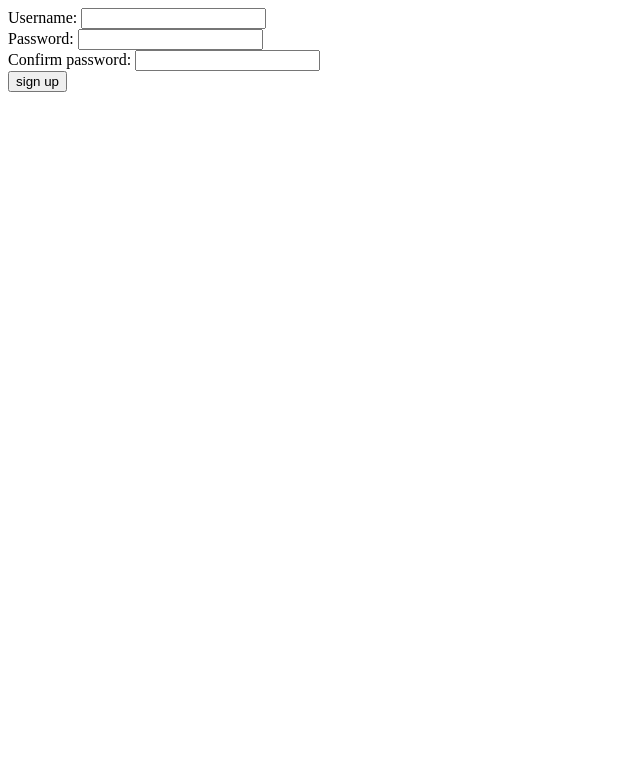
After one commit to SSProgamer/Good-Game-Merchandise, a PHP site: page /register.php in a window 1280 px wide. The commit adds this page. Shown: the top 783 px of the page, without its empty margins (0-640 px from the left). Run offline with PHP 8.4, Linux system fonts and the light colour scheme; data comes from the database, SQL or seed files in the repository; both versions use the stored data as it was after the commit.

Commit message:
add register.php
add register let try ได้

```diff
--- a/หนูลองยา(For test)/login.php
+++ b/หนูลองยา(For test)/login.php
@@ -20,7 +20,7 @@
             while($row = $result->fetchArray(SQLITE3_ASSOC)){
                 $_SESSION["ID"] = $row["CustomerID"];
                 $_SESSION["username"] = $row["Username"];
-                echo $row["Username"];
+                // echo $row["Username"];
             }
             header("Location: session.php");
         }
--- /dev/null
+++ b/หนูลองยา(For test)/register.php
@@ -0,0 +1,108 @@
+<?php
+    include 'db_connect.php';
+
+    if ($_SERVER["REQUEST_METHOD"] == "POST") {
+        $username = $_POST['username'];
+        $password = $_POST['password'];
+
+        //check condition before create new user
+        //used by php (optional)
+        if(strlen($username) < 8){
+            //if username < 8
+            echo "<script>";
+            echo "alert(\"nlength < 8\")";
+            echo "</script>";
+        }
+        else if(strlen($password) < 8){
+            //if password < 8
+            echo "<script>";
+            echo "alert(\"plength < 9\")";
+            echo "</script>";
+        }
+        // else if(!preg_match('[a-zA-Z0-9]', $password)){
+        //     echo "<script>";
+        //     // echo "alert(\"".$errmsg."\");";
+        //     echo "window.alert(\" case 3\");";
+        //     // echo "window.history.back()";
+        //     echo "</script>";
+        // }
+        // else if(){
+
+        // }
+        // else if($password){
+
+        // }
+        else if($password != $_POST['c_pass']){
+            //if confirm != password
+            echo "<script>";
+            echo "alert(\"password not match\")";
+            echo "</script>";
+
+        }
+        else{
+            //echo $username, $password;
+            $sql = "INSERT INTO Customer (CustomerID, Username, Password)
+            VALUES (NULL,'".$username."', '".$password."')";
+            $result = $db->query($sql);
+            if(!$result){
+                echo $db->lastErrorMsg();
+            }
+            else{
+                header("Location: Login.php");
+            }
+        }
+
+
+
+
+        // $sql = "SELECT * FROM Customer
+        // WHERE Username='".$username ."'
+        // AND Password='".$password."' ";
+        // $result = $db->query($sql);
+        // if(!$result){
+        //     // $errmsg = $db->lastErrorMsg();
+            // echo "<script>";
+            // // echo "alert(\"".$errmsg."\");";
+            // echo "alert(\" user หรือ  password ไม่ถูกต้อง\");";
+            // echo "window.history.back()";
+            // echo "</script>";
+        // }
+        // else{
+        //     session_start();
+        //     while($row = $result->fetchArray(SQLITE3_ASSOC)){
+        //         $_SESSION["ID"] = $row["CustomerID"];
+        //         $_SESSION["username"] = $row["Username"];
+        //         echo $row["Username"];
+        //     }
+        //     header("Location: session.php");
+        // }
+    }
+?>
+<html lang="en">
+<head>
+    <meta charset="UTF-8">
+    <meta http-equiv="X-UA-Compatible" content="IE=edge">
+    <meta name="viewport" content="width=device-width, initial-scale=1.0">
+    <title>Document</title>
+</head>
+<body>
+    <div>
+        <form action="<?php echo htmlspecialchars($_SERVER["PHP_SELF"]); ?>" method="post">
+            <div>
+                <label for="">Username:</label>
+                <input type="text" name="username">
+            </div>
+            <div>
+                <label for="">Password:</label>
+                <input type="text" name="password">
+            </div>
+            <div>
+                <label for="">Confirm password:</label>
+                <input type="text" name="c_pass">
+            </div>
+            <button type="submit" name="submit">sign up</button>
+        </form>
+    </div>
+
+</body>
+</html>
```
Also changed, not shown: index.html (deleted, +0 -52 lines), หนูลองยา(For test)/ggm.db, 1 other file.
